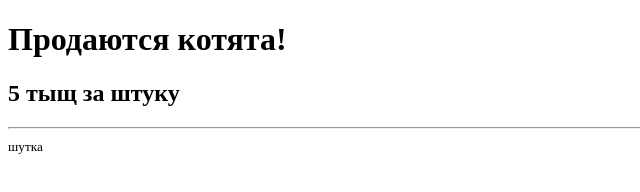
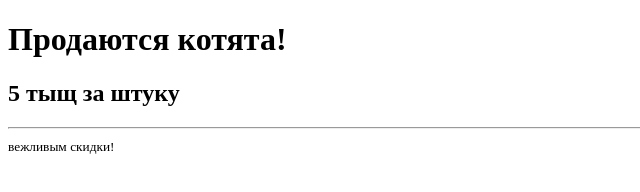
Before and after one commit to gregoriotheconqueror/testrepo, a plain HTML site: page kittens1.html in a window 1280 px wide. Shown: the full height of the page, 0-640 px from the left. Drawn offline with Linux system fonts and the light colour scheme.

Commit message:
initial commit 9

```diff
--- a/kittens1.html
+++ b/kittens1.html
@@ -8,6 +8,6 @@
     <h1>Продаются котята!</h1>
     <h2>5 тыщ за штуку</h2>
     <hr>
-    <small>шутка</small>
+    <small>вежливым скидки!</small>
 </body>
 </html>
```
